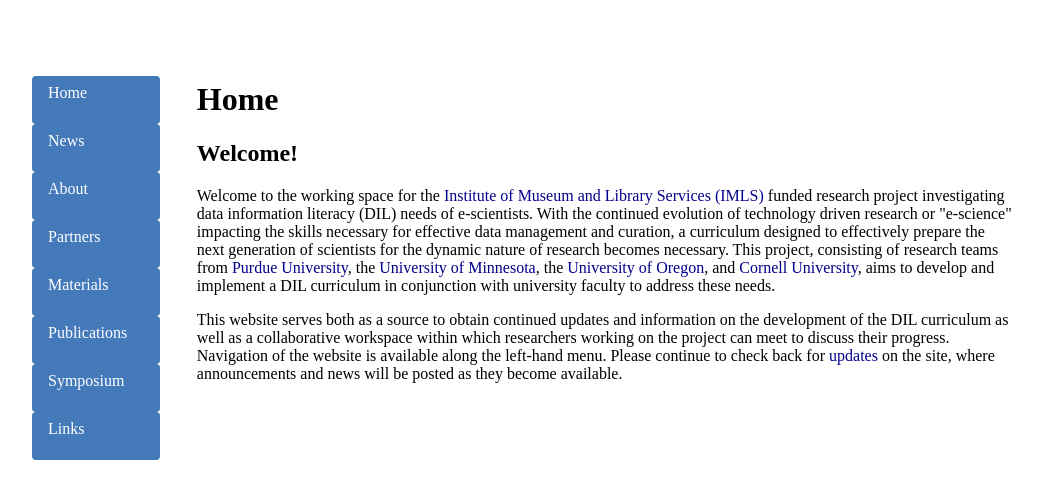
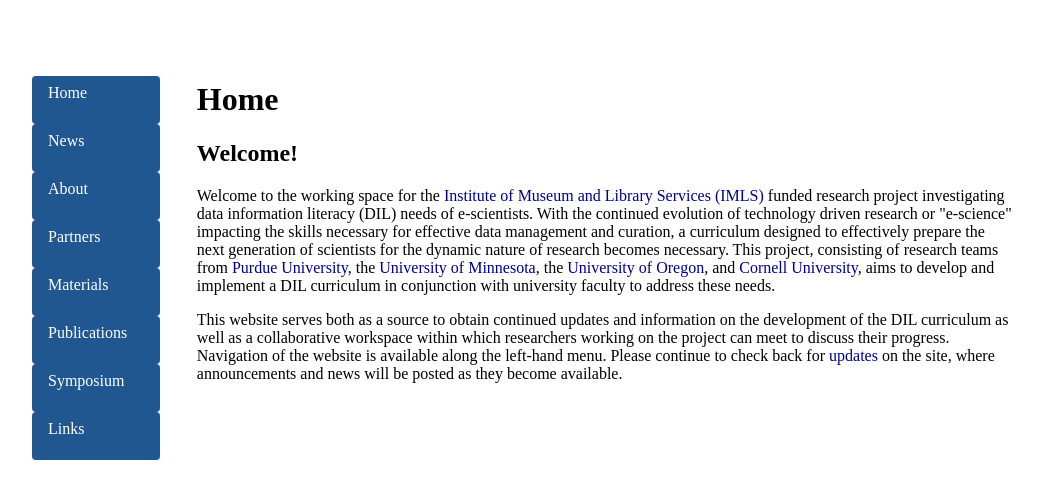
Before and after one commit to datainfolit/datainfolit, a Jekyll site: the page built from index.html, in a window 1280 px wide. Shown: the top 499 px of the page, without its empty margins (136-1178 px from the left). Built offline with Jekyll 4.4.1, drawn with Linux system fonts in a browser that asks for light colours.

Commit message:
Update main.css

```diff
--- a/css/main.css
+++ b/css/main.css
@@ -31,7 +31,7 @@ nav a {
     height: 2em;
 }
 .button {
-    background: #4479BA;
+    background: #215791;
     color: #FFF;
     padding-right: 1em;
     padding-left: 1em;
```
